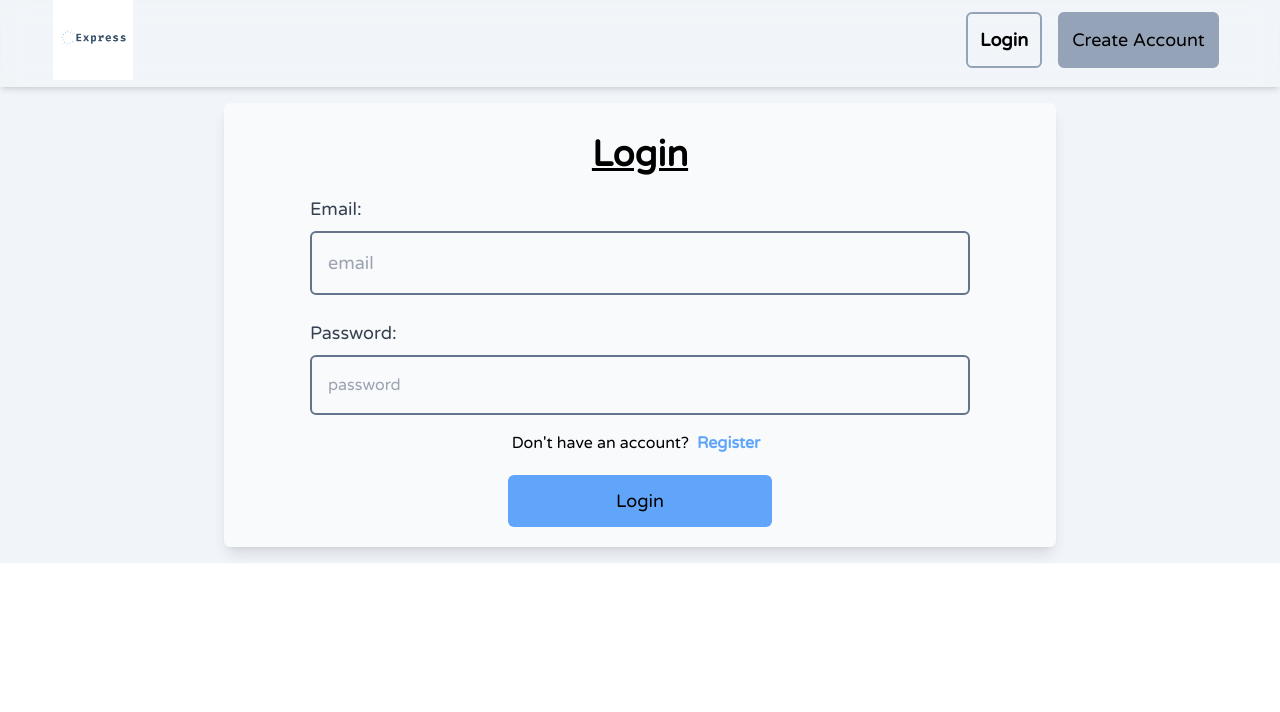
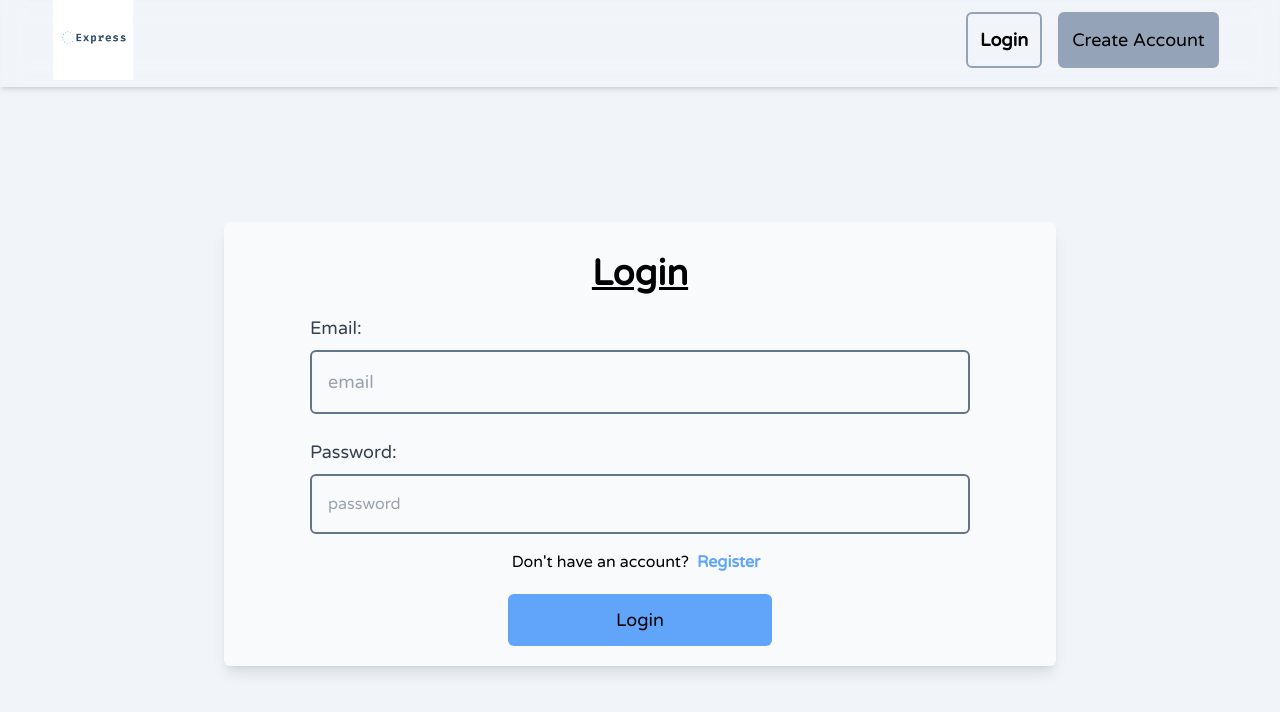
Before and after one commit to Vincent-ondeng/express, a React (Create React App) app in the folder client/: page /login in a window 1280 px wide. Shown: the top 712 px of the page. Built offline with nearby package versions, Linux system fonts and the light colour scheme.

Commit message:
chore: update login and app.js screen height

```diff
--- a/client/src/App.js
+++ b/client/src/App.js
@@ -6,7 +6,7 @@ const router = createBrowserRouter(routes);
 
 function App() {
   return (
-    <div className="w-[100vw] bg-slate-100 flex flex-col items-center justify-center">
+    <div className="w-[100vw] h-screen bg-slate-100 flex flex-col items-center justify-center">
       <RouterProvider router={router} />
     </div>
   );
--- a/client/src/pages/Login.jsx
+++ b/client/src/pages/Login.jsx
@@ -43,7 +43,7 @@ const Login = () => {
   return (
     <>
       <Navbar />
-      <div className="w-full h-full flex flex-col items-center justify-center bg-slate-100 p-2 md:p-4">
+      <div className="w-full h-full flex flex-col items-center justify-center p-2 md:p-4">
         <form
           onSubmit={handleLogin}
           className="w-full md:w-4/6 flex flex-col p-5 bg-slate-50 shadow-lg rounded-md items-center"
```
